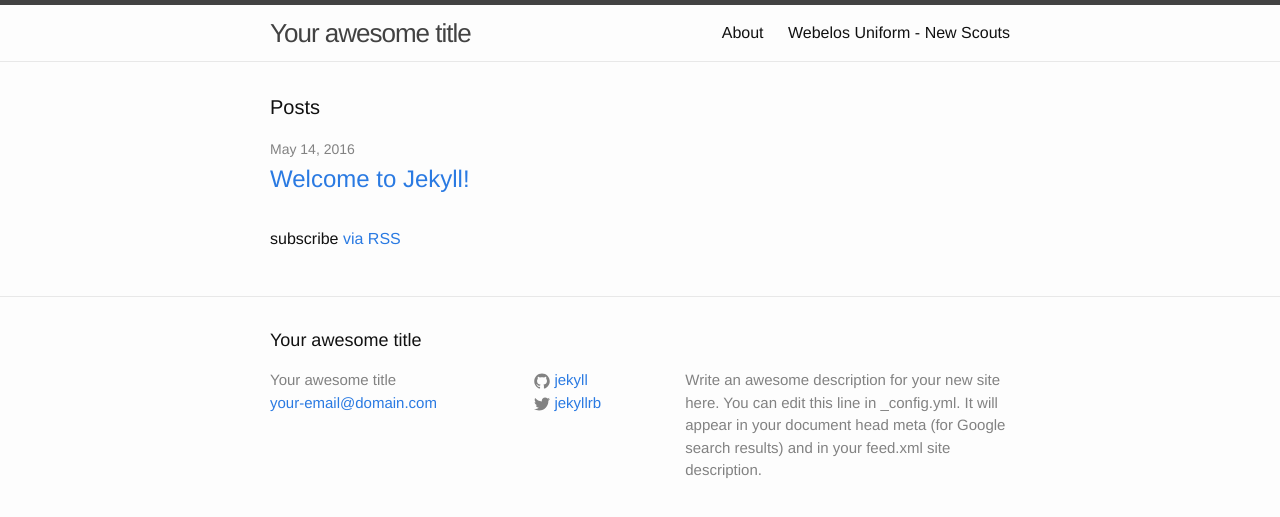
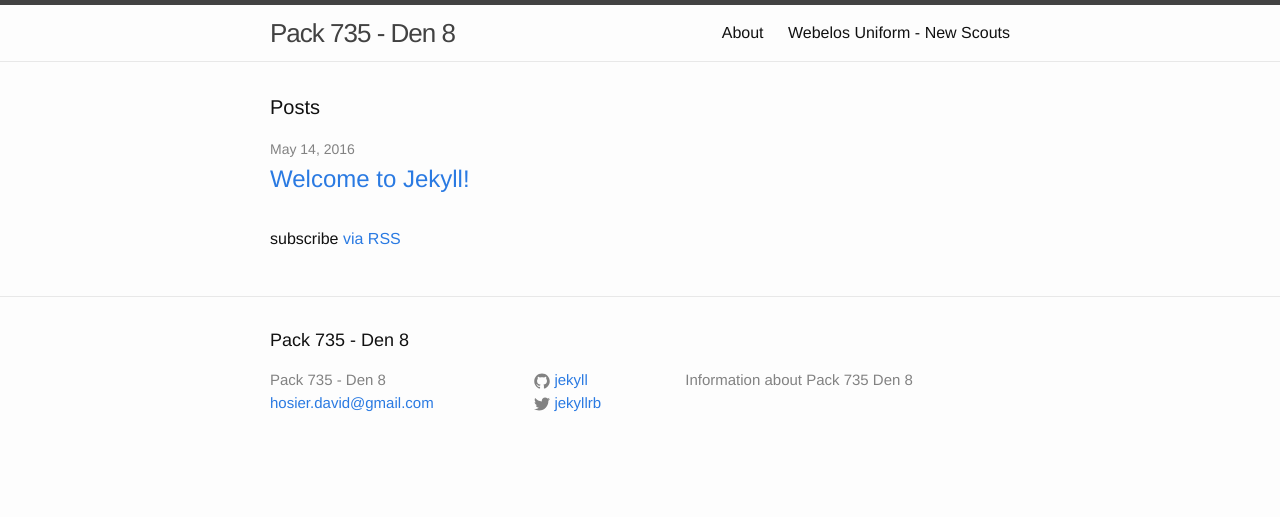
Before and after one commit to david-hosier/david-hosier.github.io, a Jekyll site: the page built from index.html, in a window 1280 px wide. Shown: the top 517 px of the page. Built offline with Jekyll 4.4.1, drawn with Linux system fonts in a browser that asks for light colours.

Commit message:
fix title and email

```diff
--- a/_config.yml
+++ b/_config.yml
@@ -6,12 +6,9 @@
 # 'jekyll serve'. If you change this file, please restart the server process.
 
 # Site settings
-title: Your awesome title
-email: your-email@domain.com
-description: > # this means to ignore newlines until "baseurl:"
-  Write an awesome description for your new site here. You can edit this
-  line in _config.yml. It will appear in your document head meta (for
-  Google search results) and in your feed.xml site description.
+title: Pack 735 - Den 8
+email: hosier.david@gmail.com
+description: Information about Pack 735 Den 8
 baseurl: "" # the subpath of your site, e.g. /blog
 url: "http://yourdomain.com" # the base hostname & protocol for your site
 twitter_username: jekyllrb
```
